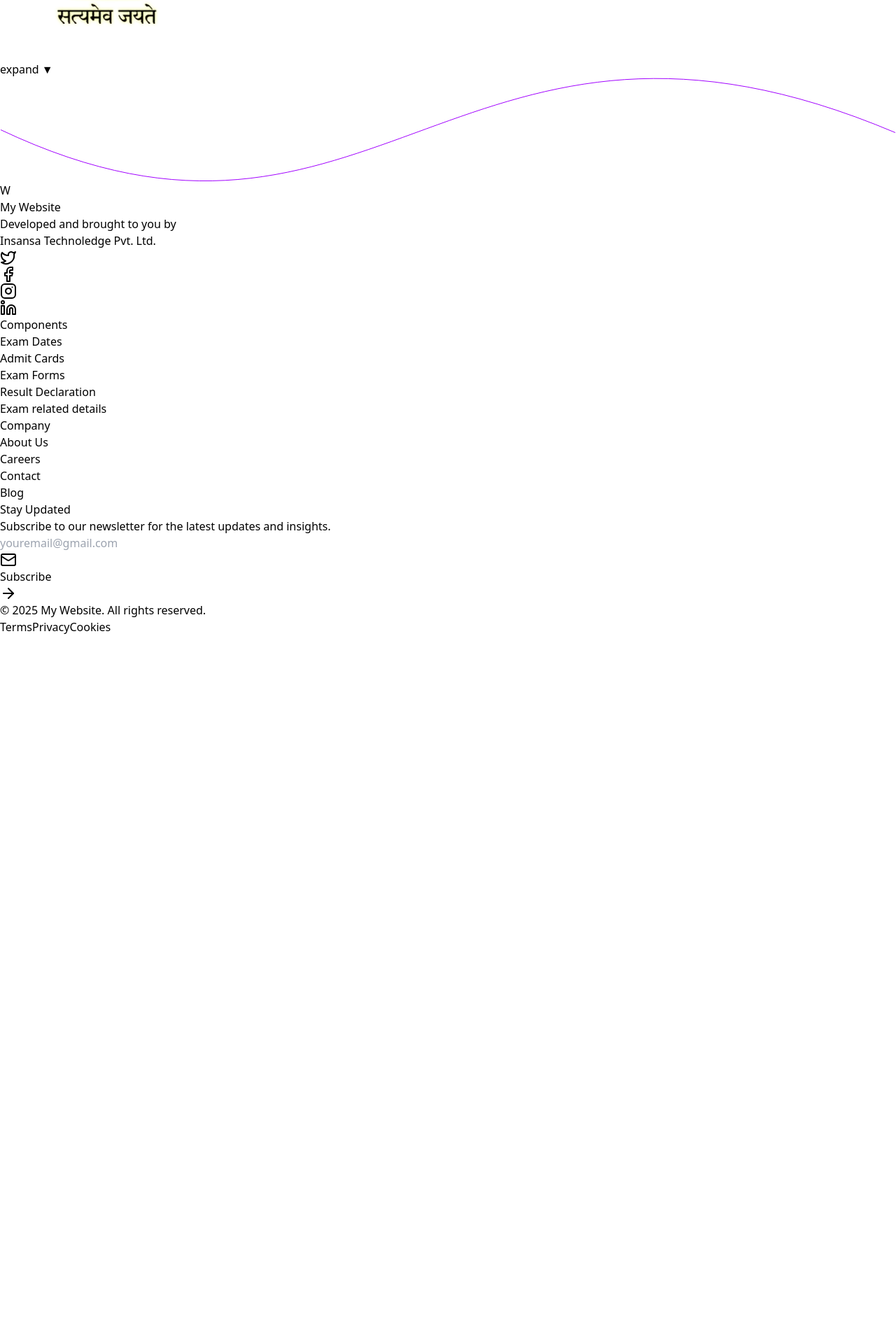
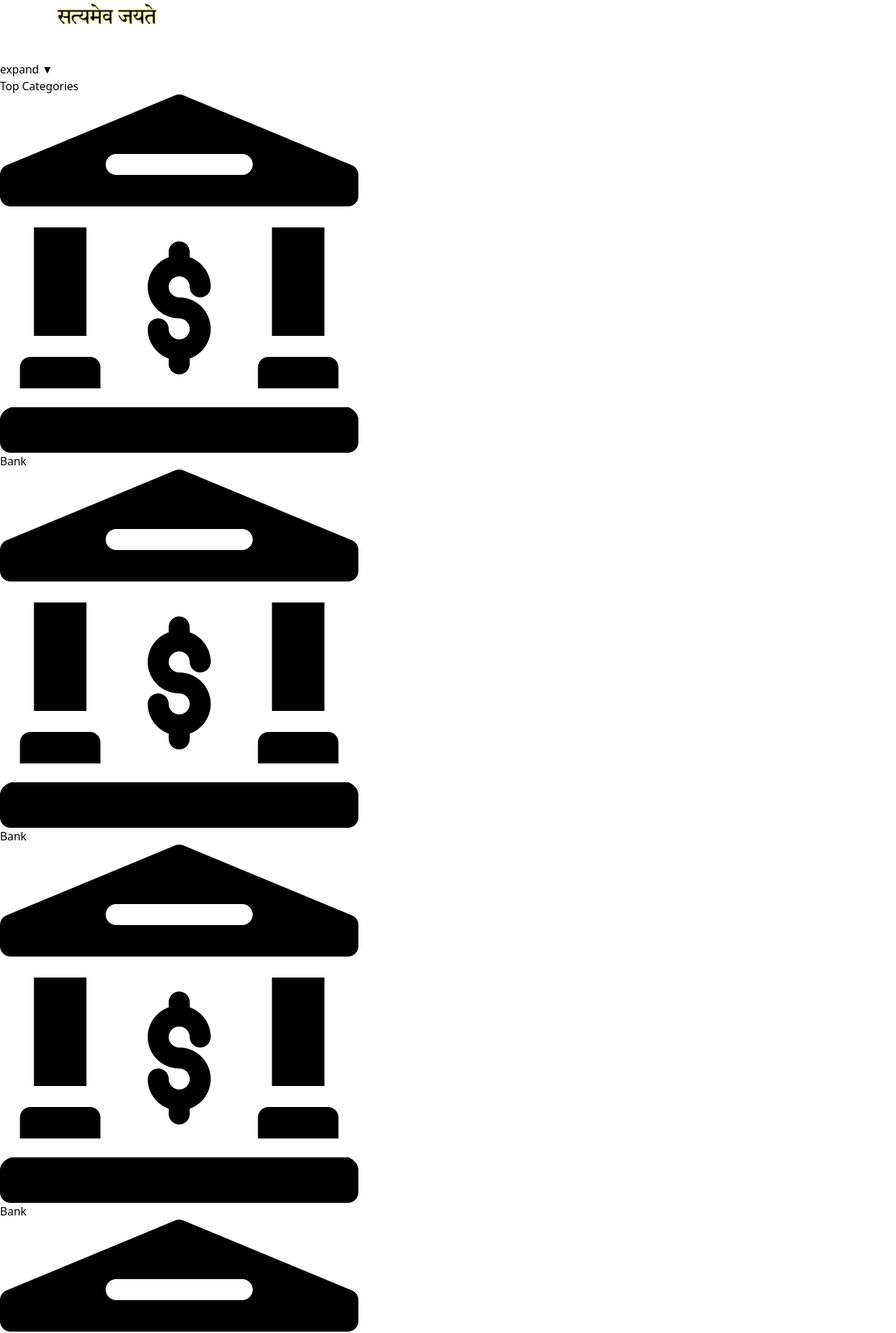
Before and after one commit to InsansaTechnoledge/Insansa_Government_Project, a React (Vite) app in the folder insansagov/: page / in a window 1280 px wide. Shown: the part 5142-7047 px from the top of the page at 70% size. Before the commit the page ends 6050 px from the top, so only its background shows below. Built offline with nearby package versions, Linux system fonts and the light colour scheme; a web font is replaced by a local one.

Commit message:
categories div completed

```diff
--- a/insansagov/src/Components/Authority/TopAuthorities.jsx
+++ b/insansagov/src/Components/Authority/TopAuthorities.jsx
@@ -6,7 +6,7 @@ const TopAuthorities = () => {
 
     return (
     <>
-        <h1 className='flex text-center text-2xl justify-center mb-5 font-bold'>Top Government Authorities</h1>
+        <h1 className='flex text-center text-2xl justify-center mb-10 font-bold'>Top Government Authorities</h1>
         <div className='grid grid-cols-4 mb-5'>
             <TopAuthoritiesCard/>
             <TopAuthoritiesCard/>
@@ -17,7 +17,7 @@ const TopAuthorities = () => {
             <TopAuthoritiesCard/>
             <TopAuthoritiesCard/>
         </div>
-        <div className='flex justify-center mb-5'>
+        <div className='flex justify-center mb-20'>
             <ViewMoreButton content={"expand ▼"}/>
         </div>
     </>
--- /dev/null
+++ b/insansagov/src/Components/Categories/TopCategories.jsx
@@ -0,0 +1,24 @@
+import React from 'react'
+import TopCategoriesCard from './TopCategoriesCard'
+import ViewMoreButton from '../Buttons/ViewMoreButton'
+
+const TopCategories = () => {
+  return (
+    <>
+        <h1 className='flex text-center text-2xl justify-center mb-10 font-bold'>Top Categories</h1>
+        <div className='grid grid-cols-4 gap-x-4 gap-y-8 mb-20'>
+            <TopCategoriesCard/>
+            <TopCategoriesCard/>
+            <TopCategoriesCard/>
+            <TopCategoriesCard/>
+            <TopCategoriesCard/>
+        </div>
+        <div className='flex justify-center mb-20'>
+            <ViewMoreButton content={"expand ▼"}/>
+
+        </div>
+    </>
+)
+}
+
+export default TopCategories
--- /dev/null
+++ b/insansagov/src/Components/Categories/TopCategoriesCard.jsx
@@ -0,0 +1,15 @@
+import React from 'react'
+import bank from '../../assets/Landing/bank.png'
+
+const TopCategoriesCard = () => {
+  return (
+    <div className=' border flex content-center flex-col item-center justify-center'>
+        <img
+        className='w-28 flex content-center justify-center'
+        src={bank}/>
+        <p className='flex justify-center mt-2 text-gray-900 text-sm font-medium'>Bank</p>
+    </div>
+  )
+}
+
+export default TopCategoriesCard
--- a/insansagov/src/Pages/Landing/landing.jsx
+++ b/insansagov/src/Pages/Landing/landing.jsx
@@ -4,6 +4,7 @@ import LatestUpdates from '../../Components/Updates/LatestUpdates'
 import TopAuthorities from '../../Components/Authority/TopAuthorities'
 
 import curvLine from '../../assets/Landing/curvLine.svg'
+import TopCategories from '../../Components/Categories/TopCategories'
 
 const Landing = () => {
   return (
@@ -14,6 +15,7 @@ const Landing = () => {
     <div  className="md:px-64">
       <LatestUpdates/>
       <TopAuthorities/>
+      <TopCategories/>
     </div>
     <img
     className='w-full'
```
Also changed, not shown: insansagov/src/assets/Landing/bank.png (added).
